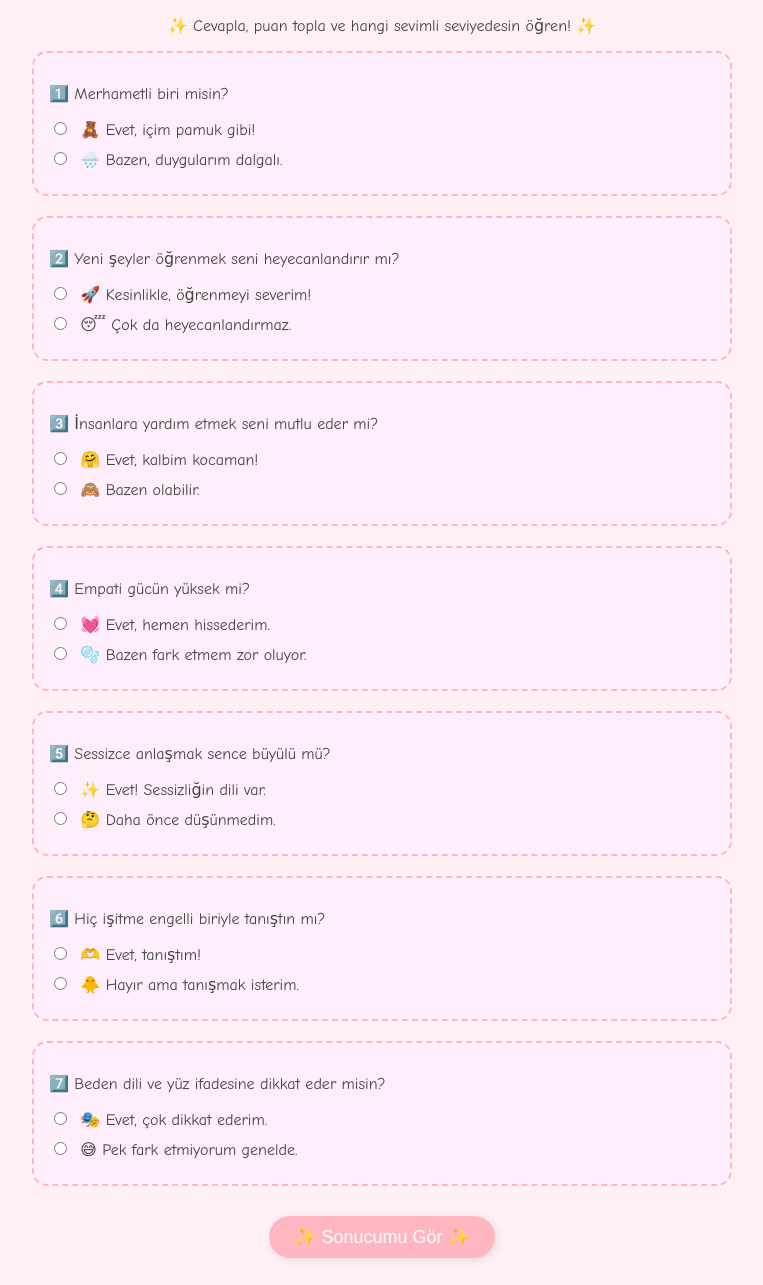
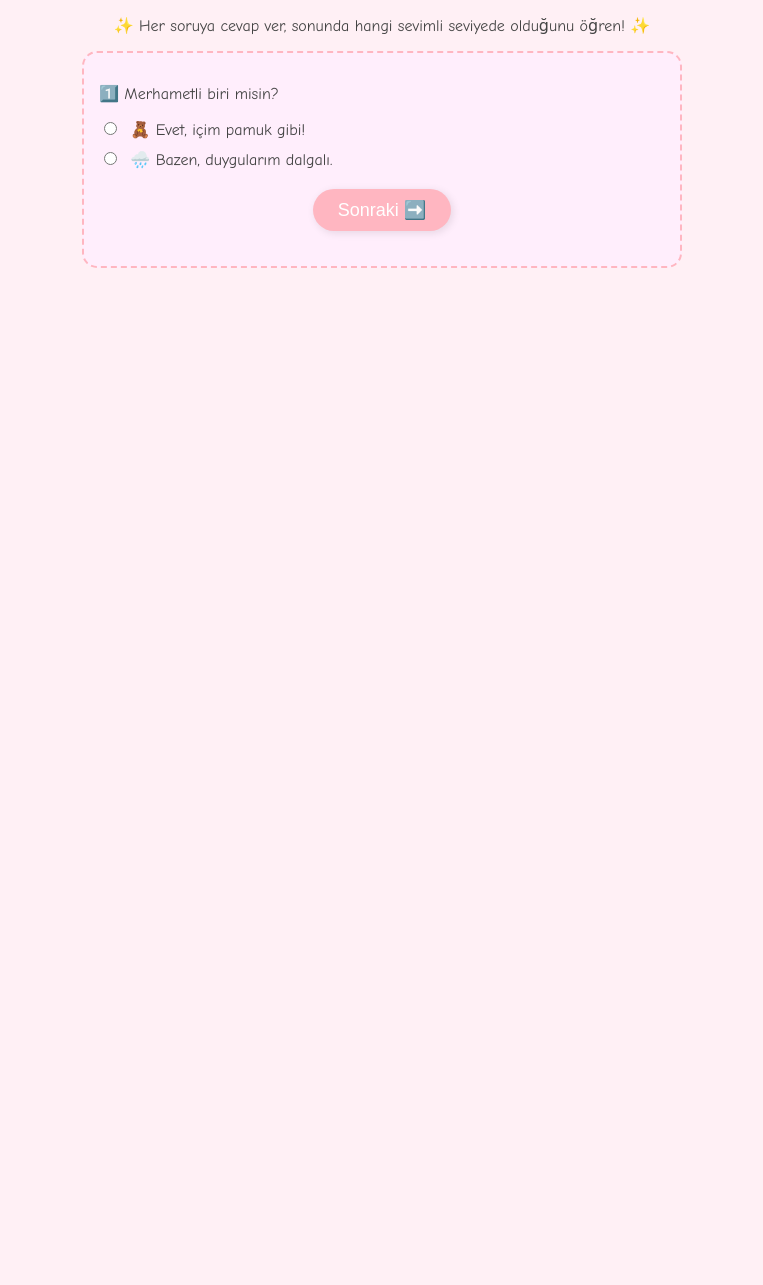
Before and after one commit to hulyatepedelen/anket, a plain HTML site: page index.html in a window 1280 px wide. Shown: the part 75-1360 px from the top of the page, without its empty margins (258-1021 px from the left). After the commit the page ends 800 px from the top, so only its background shows below. Drawn offline with Linux system fonts and the light colour scheme.

Commit message:
Update index.html

```diff
--- a/index.html
+++ b/index.html
@@ -10,7 +10,7 @@
       background-color: #fff0f5;
       color: #444;
       padding: 20px;
-      max-width: 700px;
+      max-width: 600px;
       margin: auto;
     }
     h1 {
@@ -24,7 +24,7 @@
       border: 2px dashed #ffb6c1;
       border-radius: 15px;
       margin-bottom: 20px;
-      transition: all 0.3s ease;
+      display: none;
     }
     label {
       display: block;
@@ -34,7 +34,7 @@
     input[type="radio"] {
       margin-right: 8px;
     }
-    button {
+    .next-button {
       background-color: #ffb6c1;
       color: white;
       font-size: 18px;
@@ -43,11 +43,11 @@
       border-radius: 25px;
       cursor: pointer;
       display: block;
-      margin: 30px auto;
+      margin: 20px auto;
       box-shadow: 2px 2px 8px rgba(0,0,0,0.1);
       transition: 0.3s;
     }
-    button:hover {
+    .next-button:hover {
       background-color: #ff69b4;
     }
     #result {
@@ -60,85 +60,139 @@
       border: 2px solid #ffb6c1;
       display: none;
     }
-    .emoji {
-      font-size: 26px;
-      margin-right: 6px;
-    }
   </style>
 </head>
 <body>
+
   <h1>🌈 İşaret Dili Ruh Testi 🌈</h1>
-  <p style="text-align:center;">✨ Cevapla, puan topla ve hangi sevimli seviyedesin öğren! ✨</p>
+  <p style="text-align:center;">✨ Her soruya cevap ver, sonunda hangi sevimli seviyede olduğunu öğren! ✨</p>
 
-  <form id="quizForm">
-    <div class="question">
-      <p>1️⃣ Merhametli biri misin?</p>
-      <label><input type="radio" name="q1" value="1"> 🧸 Evet, içim pamuk gibi!</label>
-      <label><input type="radio" name="q1" value="0"> 🌧️ Bazen, duygularım dalgalı.</label>
-    </div>
-
-    <div class="question">
-      <p>2️⃣ Yeni şeyler öğrenmek seni heyecanlandırır mı?</p>
-      <label><input type="radio" name="q2" value="1"> 🚀 Kesinlikle, öğrenmeyi severim!</label>
-      <label><input type="radio" name="q2" value="0"> 😴 Çok da heyecanlandırmaz.</label>
-    </div>
-
-    <div class="question">
-      <p>3️⃣ İnsanlara yardım etmek seni mutlu eder mi?</p>
-      <label><input type="radio" name="q3" value="1"> 🤗 Evet, kalbim kocaman!</label>
-      <label><input type="radio" name="q3" value="0"> 🙈 Bazen olabilir.</label>
-    </div>
-
-    <div class="question">
-      <p>4️⃣ Empati gücün yüksek mi?</p>
-      <label><input type="radio" name="q4" value="1"> 💓 Evet, hemen hissederim.</label>
-      <label><input type="radio" name="q4" value="0"> 🫧 Bazen fark etmem zor oluyor.</label>
-    </div>
-
-    <div class="question">
-      <p>5️⃣ Sessizce anlaşmak sence büyülü mü?</p>
-      <label><input type="radio" name="q5" value="1"> ✨ Evet! Sessizliğin dili var.</label>
-      <label><input type="radio" name="q5" value="0"> 🤔 Daha önce düşünmedim.</label>
-    </div>
-
-    <div class="question">
-      <p>6️⃣ Hiç işitme engelli biriyle tanıştın mı?</p>
-      <label><input type="radio" name="q6" value="1"> 🫶 Evet, tanıştım!</label>
-      <label><input type="radio" name="q6" value="0"> 🐥 Hayır ama tanışmak isterim.</label>
-    </div>
-
-    <div class="question">
-      <p>7️⃣ Beden dili ve yüz ifadesine dikkat eder misin?</p>
-      <label><input type="radio" name="q7" value="1"> 🎭 Evet, çok dikkat ederim.</label>
-      <label><input type="radio" name="q7" value="0"> 😅 Pek fark etmiyorum genelde.</label>
-    </div>
-
-    <button type="button" onclick="evaluateQuiz()">✨ Sonucumu Gör ✨</button>
-  </form>
+  <div id="quiz">
+    <!-- Sorular burada dinamik olarak gösterilecek -->
+  </div>
 
   <div id="result"></div>
 
   <script>
-    function evaluateQuiz() {
-      let total = 0;
-      for (let i = 1; i <= 7; i++) {
-        const selected = document.querySelector('input[name="q' + i + '"]:checked');
+    const questions = [
+      {
+        text: "1️⃣ Merhametli biri misin?",
+        options: [
+          { text: "🧸 Evet, içim pamuk gibi!", value: 1 },
+          { text: "🌧️ Bazen, duygularım dalgalı.", value: 0 }
+        ]
+      },
+      {
+        text: "2️⃣ Yeni şeyler öğrenmek seni heyecanlandırır mı?",
+        options: [
+          { text: "🚀 Kesinlikle, öğrenmeyi severim!", value: 1 },
+          { text: "😴 Çok da heyecanlandırmaz.", value: 0 }
+        ]
+      },
+      {
+        text: "3️⃣ İnsanlara yardım etmek seni mutlu eder mi?",
+        options: [
+          { text: "🤗 Evet, kalbim kocaman!", value: 1 },
+          { text: "🙈 Bazen olabilir.", value: 0 }
+        ]
+      },
+      {
+        text: "4️⃣ Empati gücün yüksek mi?",
+        options: [
+          { text: "💓 Evet, hemen hissederim.", value: 1 },
+          { text: "🫧 Bazen fark etmem zor oluyor.", value: 0 }
+        ]
+      },
+      {
+        text: "5️⃣ Sessizce anlaşmak sence büyülü mü?",
+        options: [
+          { text: "✨ Evet! Sessizliğin dili var.", value: 1 },
+          { text: "🤔 Daha önce düşünmedim.", value: 0 }
+        ]
+      },
+      {
+        text: "6️⃣ Hiç işitme engelli biriyle tanıştın mı?",
+        options: [
+          { text: "🫶 Evet, tanıştım!", value: 1 },
+          { text: "🐥 Hayır ama tanışmak isterim.", value: 0 }
+        ]
+      },
+      {
+        text: "7️⃣ Beden dili ve yüz ifadesine dikkat eder misin?",
+        options: [
+          { text: "🎭 Evet, çok dikkat ederim.", value: 1 },
+          { text: "😅 Pek fark etmiyorum genelde.", value: 0 }
+        ]
+      }
+    ];
+
+    let currentQuestion = 0;
+    let score = 0;
+
+    const quizDiv = document.getElementById("quiz");
+    const resultDiv = document.getElementById("result");
+
+    function showQuestion() {
+      quizDiv.innerHTML = "";
+
+      const q = questions[currentQuestion];
+      const qDiv = document.createElement("div");
+      qDiv.className = "question";
+      qDiv.style.display = "block";
+
+      const qText = document.createElement("p");
+      qText.innerText = q.text;
+      qDiv.appendChild(qText);
+
+      q.options.forEach((option, index) => {
+        const label = document.createElement("label");
+        const input = document.createElement("input");
+        input.type = "radio";
+        input.name = "answer";
+        input.value = option.value;
+        label.appendChild(input);
+        label.appendChild(document.createTextNode(" " + option.text));
+        qDiv.appendChild(label);
+      });
+
+      const nextBtn = document.createElement("button");
+      nextBtn.innerText = "Sonraki ➡️";
+      nextBtn.className = "next-button";
+      nextBtn.onclick = () => {
+        const selected = qDiv.querySelector('input[name="answer"]:checked');
         if (selected) {
-          total += parseInt(selected.value);
+          score += parseInt(selected.value);
+          currentQuestion++;
+          if (currentQuestion < questions.length) {
+            showQuestion();
+          } else {
+            showResult();
+          }
+        } else {
+          alert("Lütfen bir seçenek seç!");
         }
-      }
+      };
 
-      const result = document.getElementById("result");
-      result.style.display = "block";
+      qDiv.appendChild(nextBtn);
+      quizDiv.appendChild(qDiv);
+    }
 
-      if (total >= 6) {
-        result.innerHTML = "🌟 <strong>Süper Yıldız Seviye!</strong><br><br>Senin kalbin işaret dili için ışıldıyor! 🤟<br>Hadi, bu güzel dili öğrenmeye başla!";
-      } else if (total >= 4) {
-        result.innerHTML = "💖 <strong>Pembe Kalp Seviye!</strong><br><br>Senin içinde bu dilin tohumları var! 🪴<br>Biraz bilgiyle çok güzel işler yaparsın!";
+    function showResult() {
+      quizDiv.innerHTML = "";
+      resultDiv.style.display = "block";
+
+      if (score >= 6) {
+        resultDiv.innerHTML = "🌟 <strong>Süper Yıldız Seviye!</strong><br><br>Senin kalbin işaret dili için ışıldıyor! 🤟<br>Hadi, bu güzel dili öğrenmeye başla!";
+      } else if (score >= 4) {
+        resultDiv.innerHTML = "💖 <strong>Pembe Kalp Seviye!</strong><br><br>Senin içinde bu dilin tohumları var! 🪴<br>Biraz bilgiyle çok güzel işler yaparsın!";
       } else {
-        result.innerHTML = "🍬 <strong>Minnoş Seviye</strong><br><br>Sen daha yolun başındasın ama bu tatlı yolculuk seni bekliyor! 🎀";
+        resultDiv.innerHTML = "🍬 <strong>Minnoş Seviye</strong><br><br>Sen daha yolun başındasın ama bu tatlı yolculuk seni bekliyor! 🎀";
       }
     }
+
+    // İlk soruyu göster
+    showQuestion();
   </script>
+
 </body>
 </html>
```
